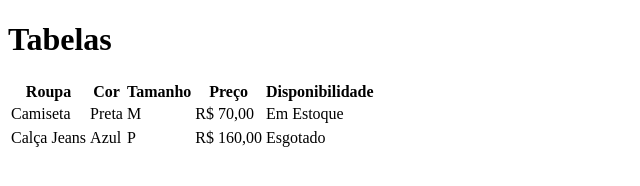
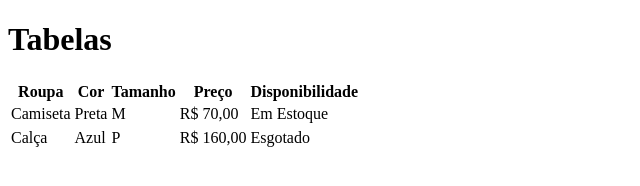
Before and after one commit to Leonardo-D-S/aula-tabela, a plain HTML site: page index.html in a window 1280 px wide. Shown: the whole page, without its empty margins (0-640 px from the left). Drawn offline with Linux system fonts and the light colour scheme.

Commit message:
alteração em calça

```diff
--- a/index.html
+++ b/index.html
@@ -24,7 +24,7 @@
         <tr>
 
         </tr>
-            <td>Calça Jeans</td>
+            <td>Calça</td>
             <td>Azul</td>
             <td>P</td>
             <td>R$ 160,00</td>
```
